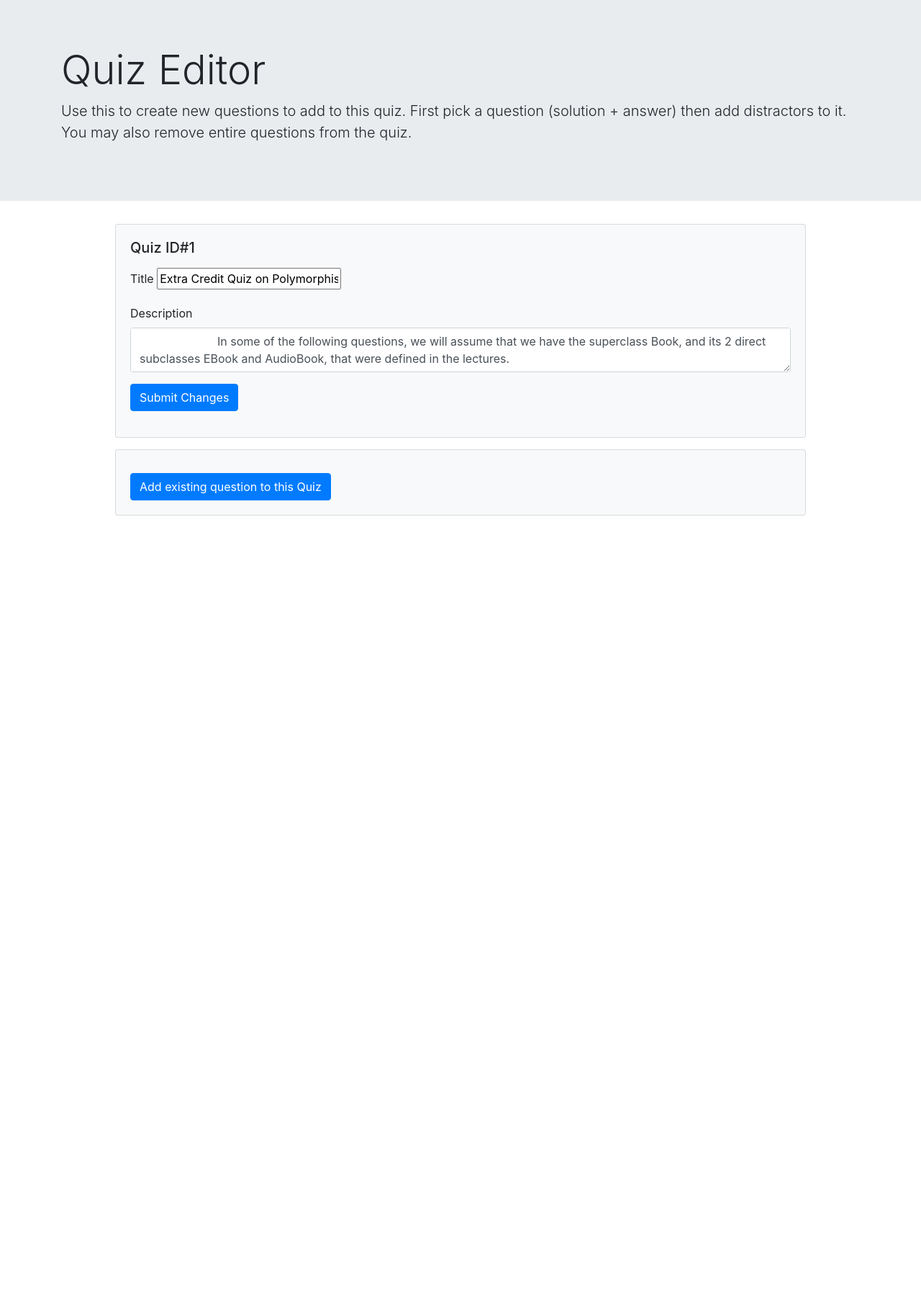
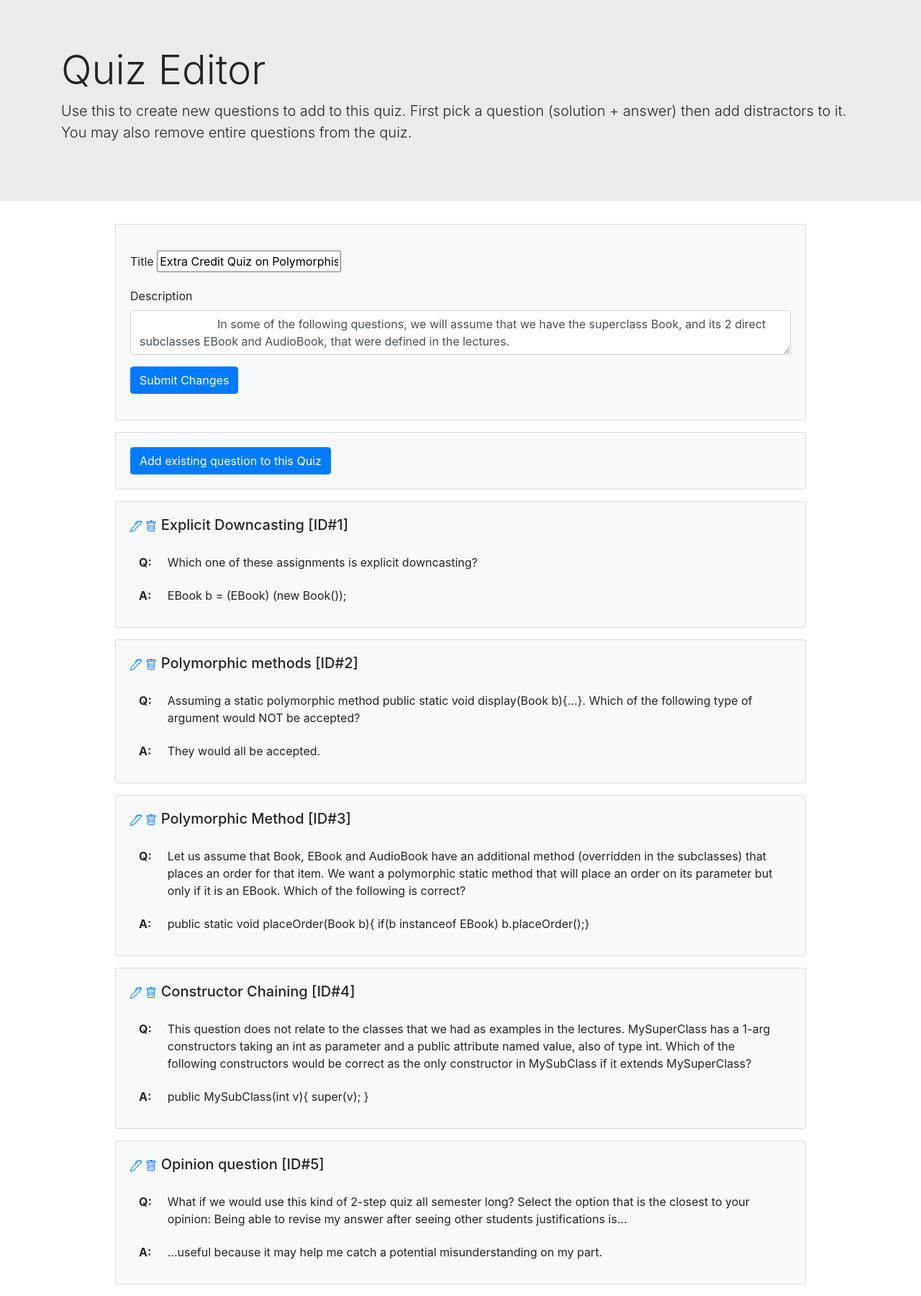
Before and after one commit to cereal-lab/EvoPIE, a Flask app: page /quiz-editor/1 in a window 1280 px wide. Shown: the whole page at 72% size. Before the commit the page ends 716 px from the top, so only its background shows below. Run offline with Flask 2, Linux system fonts and the light colour scheme; a user stored in the database is signed in; data comes from the database, SQL or seed files in the repository; some libraries are stand-ins or nearby versions.

Commit message:
Streamlining quiz-editor and fixing a bug caused by previous commit that messed with the alternatives field (I think).

```diff
--- a/evopie/templates/quiz-editor.html
+++ b/evopie/templates/quiz-editor.html
@@ -25,7 +25,6 @@
 
 <div class="card bg-light m-3 mx-auto" style="width: 75%">
     <div class="card-body" bg-light>
-        <h5 class="card-title">Quiz ID#{{quiz.id}}</h5>
         <div>
         <p class="card-text">
             <form id='QuizForm'>
@@ -50,17 +49,7 @@
 
 <div class="card bg-light m-3 mx-auto" style="width: 75%">
     <div class="card-body" bg-light>
-        <h5 class="card-title"> </h5>
-
-        <!-- this one is not finished, we do not have the code to handle distractors in the editor yet
-        <button onclick="addNewQuestion()" class="btn btn-primary">Create a new question for this Quiz</button>
-        -->
-        <!--
-            we might want, for now, to let the user create the Question separately, then add them to quiz here
-            by selecting them, then selecting their distractors for the QuizQuestion
-        -->
         <button onclick="addExistingQuestion()" class="btn btn-primary">Add existing question to this Quiz</button>
-
     </div>
 </div>
 
@@ -75,27 +64,24 @@
     }
 </script>
 
-{% for question in quiz.questions %}
-<!--
-    quiz.questions is actually the list of QuizQuestions for this Quiz
--->
+{% for qq in quiz.quiz_questions %}
 <div class="card bg-light m-3 mx-auto" style="width: 75%">
     <div class="card-body" bg-light>
         <h5 class="card-title">
-            <a  href='#' onclick="editQuizQuestion({{quiz.id}},{{question.id}})" type="button" class="">
+            <a  href='#' onclick="editQuizQuestion({{quiz.id}},{{qq.id}})" type="button" class="">
                 <svg xmlns="http://www.w3.org/2000/svg" width="16" height="16" fill="currentColor" class="bi bi-pen" viewBox="0 0 16 16">
                     <path d="m13.498.795.149-.149a1.207 1.207 0 1 1 1.707 1.708l-.149.148a1.5 1.5 0 0 1-.059 2.059L4.854 14.854a.5.5 0 0 1-.233.131l-4 1a.5.5 0 0 1-.606-.606l1-4a.5.5 0 0 1 .131-.232l9.642-9.642a.5.5 0 0 0-.642.056L6.854 4.854a.5.5 0 1 1-.708-.708L9.44.854A1.5 1.5 0 0 1 11.5.796a1.5 1.5 0 0 1 1.998-.001zm-.644.766a.5.5 0 0 0-.707 0L1.95 11.756l-.764 3.057 3.057-.764L14.44 3.854a.5.5 0 0 0 0-.708l-1.585-1.585z"/>
                 </svg>
             </a>
 
-            <a  href='#' onClick="removeQuizQuestion({{quiz}},{{question.id}})" type="button" class="">
+            <a  href='#' onClick="removeQuizQuestion({{quiz}},{{qq.id}})" type="button" class="">
                 <svg xmlns="http://www.w3.org/2000/svg" width="16" height="16" fill="currentColor" class="bi bi-trash" viewBox="0 0 16 16">
                     <path d="M5.5 5.5A.5.5 0 0 1 6 6v6a.5.5 0 0 1-1 0V6a.5.5 0 0 1 .5-.5zm2.5 0a.5.5 0 0 1 .5.5v6a.5.5 0 0 1-1 0V6a.5.5 0 0 1 .5-.5zm3 .5a.5.5 0 0 0-1 0v6a.5.5 0 0 0 1 0V6z"/>
                     <path fill-rule="evenodd" d="M14.5 3a1 1 0 0 1-1 1H13v9a2 2 0 0 1-2 2H5a2 2 0 0 1-2-2V4h-.5a1 1 0 0 1-1-1V2a1 1 0 0 1 1-1H6a1 1 0 0 1 1-1h2a1 1 0 0 1 1 1h3.5a1 1 0 0 1 1 1v1zM4.118 4 4 4.059V13a1 1 0 0 0 1 1h6a1 1 0 0 0 1-1V4.059L11.882 4H4.118zM2.5 3V2h11v1h-11z"/>
                 </svg>
             </a>
 
-            {{question.title}} [ID#{{question.id}}]
+            {{qq.question.title|safe}} [ID#{{qq.id}}]
 
         </h5>
 
@@ -105,16 +91,16 @@
                     <tr>
                         <td style="vertical-align: top"><b>Q:</b></td>
                         <td>
-                            {{ question.stem | safe }}
+                            {{ qq.question.stem | safe }}
                         </td>
                     </tr>
                     <tr>
                         <td style="vertical-align: top"><b>A:</b></td>
                         <td>
-                            {{ question.answer | safe }}
+                            {{ qq.question.answer | safe }}
                         </td>
                     </tr>
-                        {% for distractor in question.alternatives %}
+                        {% for distractor in qq.alternatives %}
                             {%- if distractor[0] != -1 -%}
                                 <tr>
                                     <td style="vertical-align: top">
```
